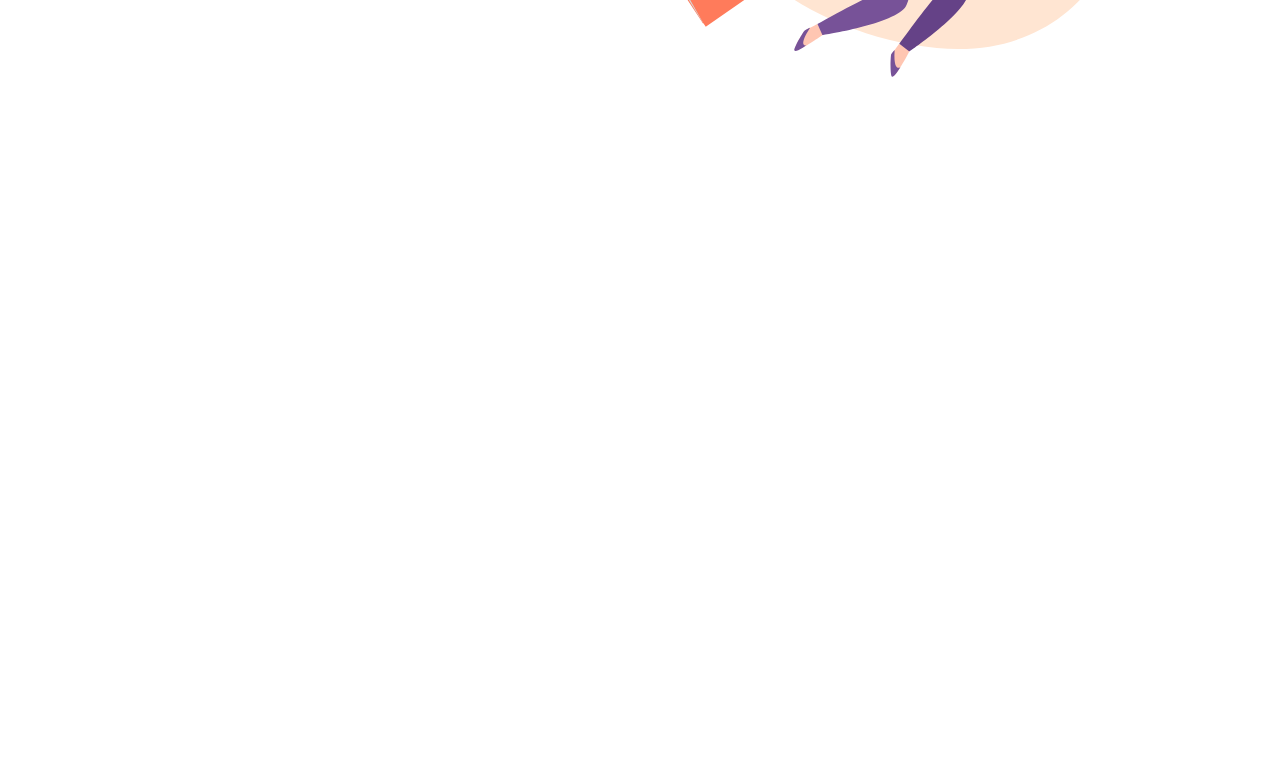
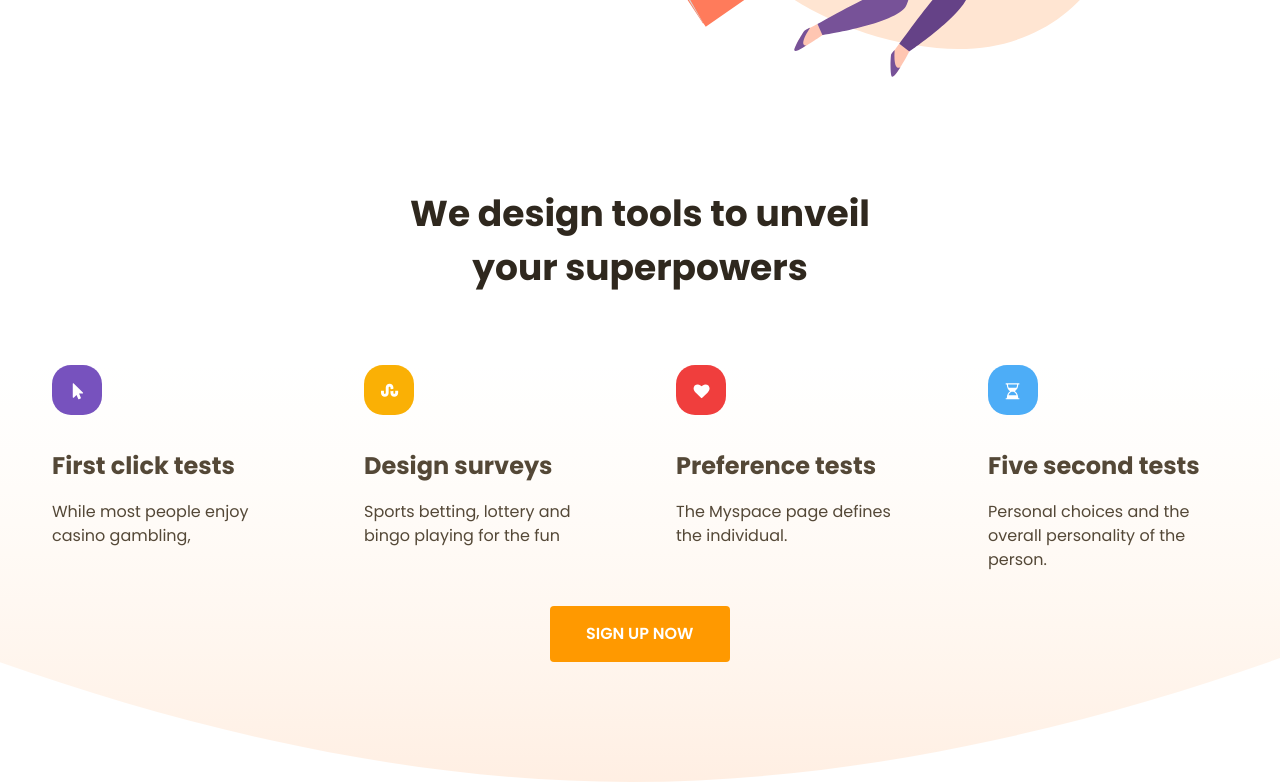
Before and after one commit to votebmyla/productly, a plain HTML site: page index.html in a window 1280 px wide. Shown: the part 530-1312 px from the top of the page. Before the commit the page ends 800 px from the top, so only its background shows below. Drawn offline with nearby package versions, Linux system fonts and the light colour scheme.

Commit message:
add second section

```diff
--- a/css/style.css
+++ b/css/style.css
@@ -126,3 +126,66 @@ body {
         height: 19px;
         background-image: url(../images/play-triangle.svg);
     }
+
+    .tools__inner {
+        padding-bottom: 120px;
+        background-image: url(../images/tools-bg.svg);
+        background-repeat: no-repeat;
+        background-size: cover;
+        background-position: center bottom;
+    }
+
+    .tools__title {
+        max-width: 460px;
+        margin: 110px auto 0 auto;
+        font-weight: 700;
+        font-size: 36px;
+        line-height: 54px;
+        color: #2F281E;
+        text-align: center;
+    }
+
+    .tools__items {
+        display: flex;
+        margin: 70px 0 34px 0;
+        justify-content: space-between;
+    }
+
+    .tools__item {
+        width: 240px;
+    }
+
+    .tools__item-img {
+        margin-bottom: 30px;
+    }
+
+    .tools__item-title {
+        margin-bottom: 16px;
+        font-size: 24px;
+        line-height: 36px;
+    }
+
+    .tools__item-text {
+        font-weight: 400;
+        font-style: 16px;
+        line-height: 24px;
+    }
+
+    .tools__link {
+        display: block;
+        font-size: 16px;
+        font-weight: 600;
+        line-height: 24px;
+        margin: 0 auto;
+        padding: 16px 36px;
+        border-radius: 4px;
+        color: #ffffff;
+        text-decoration: none;
+        transition: 0.2s;
+        background-color: #FF9900;
+        width: 180px;
+    }
+
+    .tools__link:hover {
+        background-color: #FF7549;
+    }
--- a/index.html
+++ b/index.html
@@ -64,6 +64,38 @@
         </div>
     </section>
 
+    <section class="tools">
+        <h3 class="tools__title title">
+            We design tools to unveil your superpowers
+        </h3>
+        <div class="tools__inner">
+            <div class="container">
+                <div class="tools__items">
+                    <div class="tools__item">
+                        <img class="tools__item-img" src="./images/tools-1.svg" alt="tools item img">
+                        <h3 class="tools__item-title">First click tests</h3>
+                        <p class="tools__item-text">While most people enjoy casino gambling,</p>
+                    </div>
+                    <div class="tools__item">
+                        <img class="tools__item-img" src="./images/tools-2.svg" alt="tools item img">
+                        <h3 class="tools__item-title">Design surveys</h3>
+                        <p class="tools__item-text">Sports betting, lottery and bingo playing for the fun</p>
+                    </div>
+                    <div class="tools__item">
+                        <img class="tools__item-img" src="./images/tools-3.svg" alt="tools item img">
+                        <h3 class="tools__item-title">Preference tests</h3>
+                        <p class="tools__item-text">The Myspace page defines the individual.</p>
+                    </div>
+                    <div class="tools__item">
+                        <img class="tools__item-img" src="./images/tools-4.svg" alt="tools item img">
+                        <h3 class="tools__item-title">Five second tests</h3>
+                        <p class="tools__item-text">Personal choices and the overall personality of the person. </p>
+                    </div>
+                </div><a href="#" class="tools__link">SIGN UP NOW</a>
+            </div>
+
+        </div>
+    </section>
 
 
     <script src="https://ajax.googleapis.com/ajax/libs/jquery/3.4.1/jquery.min.js"></script>
```
Also changed, not shown: images/tools-1.svg (added), images/tools-2.svg (added), images/tools-3.svg (added), images/tools-4.svg (added), images/tools-bg.svg (added), 1 other file. Lines whose indentation alone changed are shown as unchanged.
